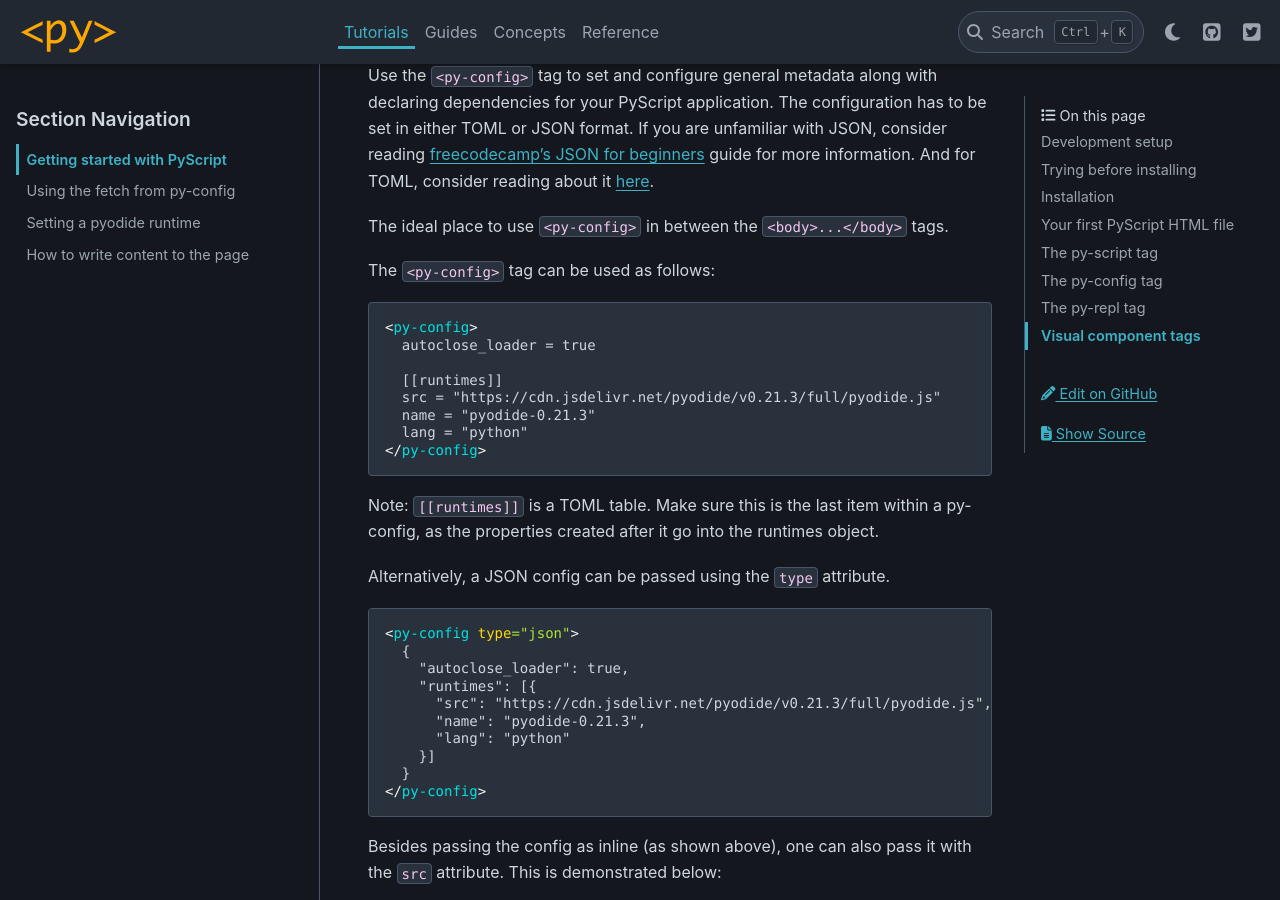
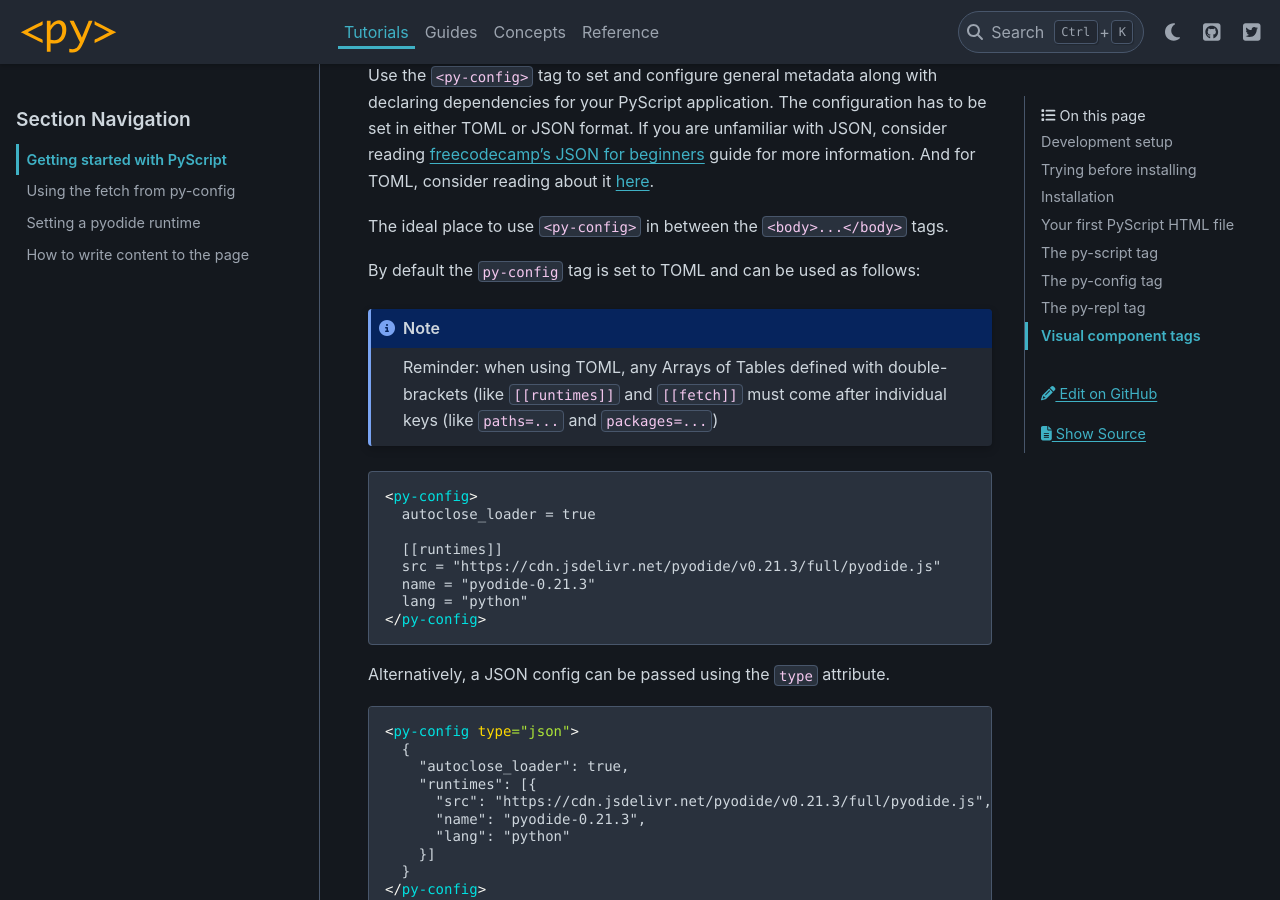
Before and after one commit to pyscript/pyscript, a Sphinx documentation site: the page built from docs/tutorials/getting-started.md, in a window 1280 px wide and 900 px high, scrolled down 3413 px. Built offline with Sphinx 7.4.7 and the PyData theme 0.15.4, drawn with Linux system fonts in a browser that asks for light colours.

Commit message:
Add Jeff's suggestion

````diff
--- a/docs/tutorials/getting-started.md
+++ b/docs/tutorials/getting-started.md
@@ -149,7 +149,11 @@
 
 The ideal place to use `<py-config>` in between the `<body>...</body>` tags.
 
-The `<py-config>` tag can be used as follows:
+By default the `py-config` tag is set to TOML and can be used as follows:
+
+```{note}
+Reminder: when using TOML, any Arrays of Tables defined with double-brackets (like `[[runtimes]]` and `[[fetch]]` must come after individual keys (like `paths=...` and `packages=...`)
+```
 
 ```html
 <py-config>
@@ -161,7 +165,6 @@
   lang = "python"
 </py-config>
 ```
-Note: `[[runtimes]]` is a TOML table. Make sure this is the last item within a py-config, as the properties created after it go into the runtimes object.
 
 Alternatively, a JSON config can be passed using the `type` attribute.
 
````
Also changed, not shown: docs/reference/elements/py-config.md (+6 -5 lines).
